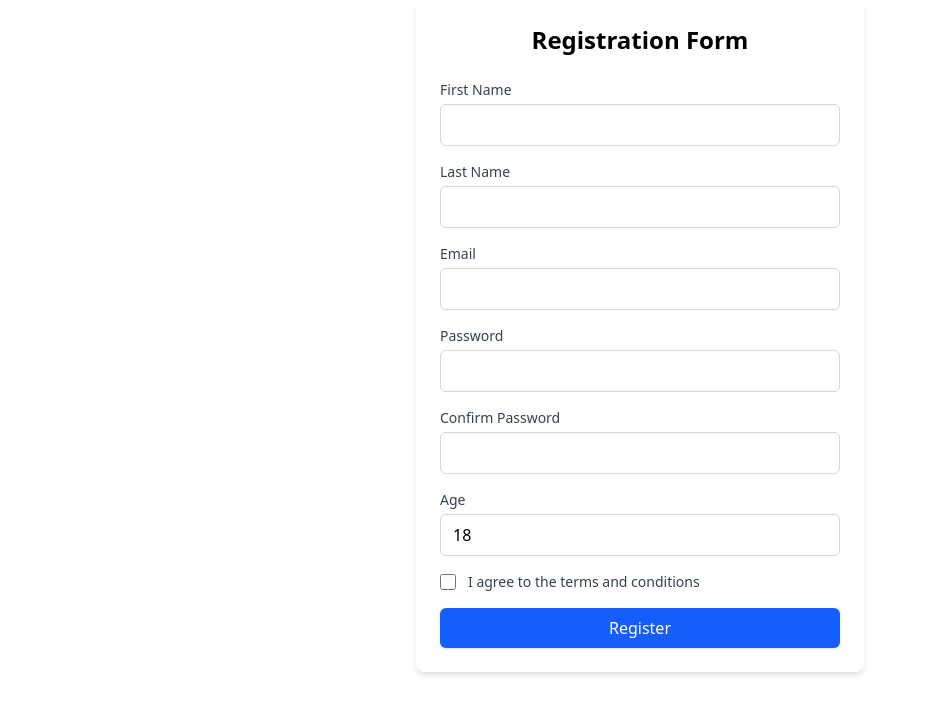
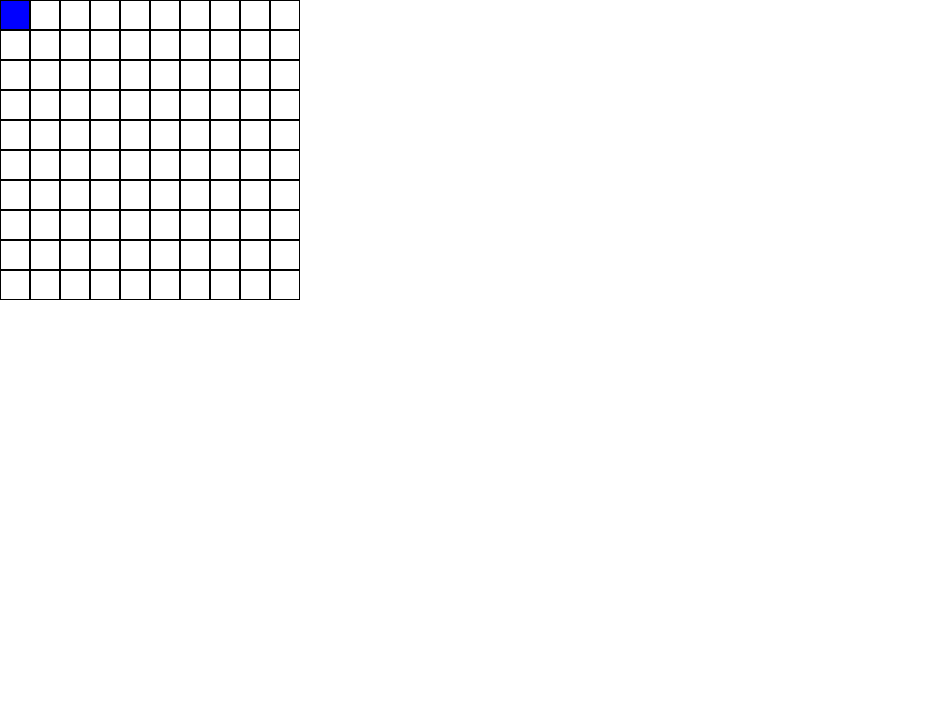
Before and after one commit to nshiff/copilot-helper, a React (Vite) app: page / in a window 1280 px wide. Shown: the top 714 px of the page, without its empty margins (0-926 px from the left). Built offline with nearby package versions, Linux system fonts and the light colour scheme.

Commit message:
from copilot - 2D grid allowing a player box to move around

```diff
--- a/src/App.tsx
+++ b/src/App.tsx
@@ -1,13 +1,9 @@
-import ConnectFour from "./components/ConnectFour";
-import DemoForm from "./components/DemoForm";
-import { ExampleComponent } from "./components/ExampleComponent";
-import SnakeGame from "./components/SnakeGame";
-import TicTacToe from "./components/TicTacToe";
+import Roguelike from "./components/Roguelike";
 
 // App is a high-level component in the solution
 // It is used as a jumping-off point for different experiments
 const App = () => {
-  return <DemoForm />;
+  return <Roguelike />;
 };
 
 export default App;
--- /dev/null
+++ b/src/components/Roguelike.tsx
@@ -0,0 +1,74 @@
+import React, { useState, useEffect } from 'react';
+
+const gridSize = 10;
+const initialPlayerPosition = { x: 0, y: 0 };
+
+const Roguelike: React.FC = () => {
+    const [playerPosition, setPlayerPosition] = useState(initialPlayerPosition);
+
+    const handleKeyPress = (event: KeyboardEvent) => {
+        switch (event.key) {
+            case 'ArrowUp':
+                setPlayerPosition((prev) => ({
+                    x: prev.x,
+                    y: Math.max(0, prev.y - 1),
+                }));
+                break;
+            case 'ArrowDown':
+                setPlayerPosition((prev) => ({
+                    x: prev.x,
+                    y: Math.min(gridSize - 1, prev.y + 1),
+                }));
+                break;
+            case 'ArrowLeft':
+                setPlayerPosition((prev) => ({
+                    x: Math.max(0, prev.x - 1),
+                    y: prev.y,
+                }));
+                break;
+            case 'ArrowRight':
+                setPlayerPosition((prev) => ({
+                    x: Math.min(gridSize - 1, prev.x + 1),
+                    y: prev.y,
+                }));
+                break;
+        }
+    };
+
+    useEffect(() => {
+        window.addEventListener('keydown', handleKeyPress);
+        return () => {
+            window.removeEventListener('keydown', handleKeyPress);
+        };
+    }, []);
+
+    const renderGrid = () => {
+        const grid = [];
+        for (let y = 0; y < gridSize; y++) {
+            const row = [];
+            for (let x = 0; x < gridSize; x++) {
+                row.push(
+                    <div
+                        key={`${x}-${y}`}
+                        style={{
+                            width: 30,
+                            height: 30,
+                            border: '1px solid black',
+                            backgroundColor: playerPosition.x === x && playerPosition.y === y ? 'blue' : 'white',
+                        }}
+                    />
+                );
+            }
+            grid.push(
+                <div key={y} style={{ display: 'flex' }}>
+                    {row}
+                </div>
+            );
+        }
+        return grid;
+    };
+
+    return <div>{renderGrid()}</div>;
+};
+
+export default Roguelike;
```
Also changed, not shown: 1 other file (tests, documents, lock files or other folders).
